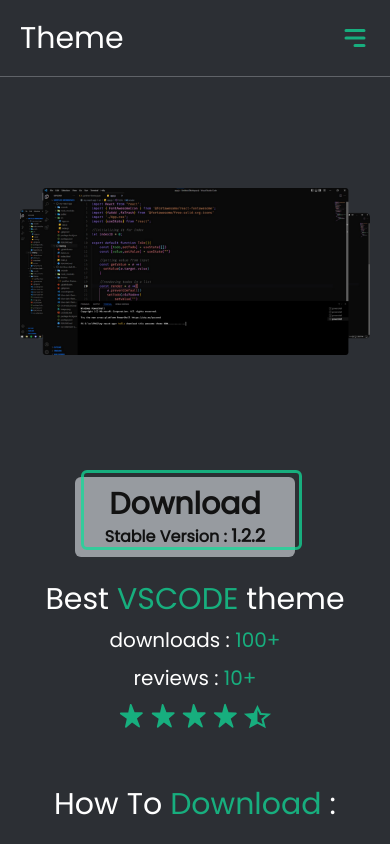
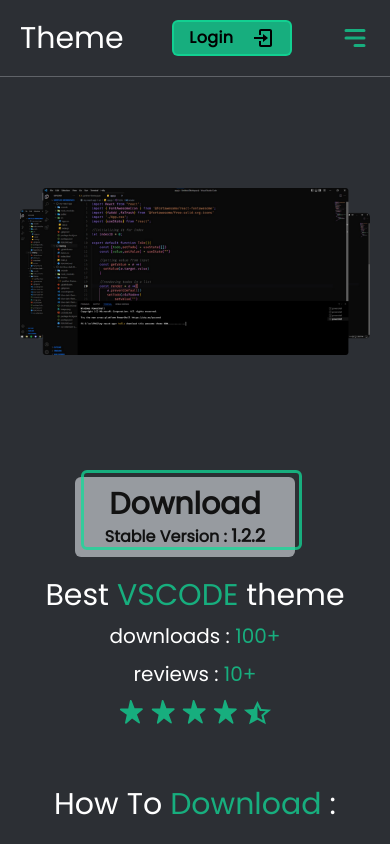
Before and after one commit to shrix1/VSCode-Theme-Webapp, a React (Create React App) app: page / in a window 390 px wide. Shown: the top 844 px of the page. Built offline with nearby package versions, Linux system fonts and the light colour scheme; no server answers; the database is empty.

Commit message:
added href

```diff
--- a/package.json
+++ b/package.json
@@ -14,6 +14,7 @@
     "react": "^18.1.0",
     "react-dom": "^18.1.0",
     "react-icons": "^4.3.1",
+    "react-router-dom": "^6.3.0",
     "react-spinners": "^0.12.0",
     "react-toastify": "^9.0.4",
     "web-vitals": "^2.1.4"
--- a/src/homepage/Home.jsx
+++ b/src/homepage/Home.jsx
@@ -13,7 +13,12 @@ export default function Home() {
         >
           {/*------------------- image ----------------------*/}
           <div className="w-[350px] md:w-[1000px] ">
-            <img src={image} alt="themephoto" title="theme" />
+            <a
+              href="https://github.com/shrix1/Black-panther-theme/blob/main/themes/panther-theme.json"
+              target="blank"
+            >
+              <img src={image} alt="themephoto" title="theme" />
+            </a>
           </div>
           {/* --------------------button-----------------------*/}
           <div className="md:-ml-[190px] -mt-[100px]">
@@ -90,7 +95,7 @@ export default function Home() {
               </h1>
 
               {/*-------------------- stars/rating -----------------*/}
-              <div title="rating 4+">
+              <div title="rating 4+" className="pb-2">
                 <svg
                   xmlns="http://www.w3.org/2000/svg"
                   width="153.128"
--- a/src/homepage/Nav.jsx
+++ b/src/homepage/Nav.jsx
@@ -61,6 +61,16 @@ export default function Nav() {
             Theme
           </h1>
 
+          <button
+            onClick={googleLoginIn}
+            className="p-1 bg-mainpp-200 rounded-md w-[120px]
+              border-mainpp-200 border-2 hover:bg-transparent  hover:border-mainpp-200
+              hover:text-white transition-colors duration-300 font-bold tracking-wide md:hidden"
+          >
+            {" "}
+            Login <BiLogIn className="inline ml-3 -mt-[2px] text-2xl" />
+          </button>
+
           {/* ------------button for dropdown --------------------*/}
           {add ? (
             <button
@@ -110,9 +120,8 @@ export default function Nav() {
                 Team
               </a>
             </li>
-          </ul>
+          </ul>{" "}
           {/* --------------------download btn---------------------------- */}
-
           {/* cs for login and out */}
           {!isauth ? (
             <div>
--- a/src/secondpage/Form.jsx
+++ b/src/secondpage/Form.jsx
@@ -21,7 +21,7 @@ const Form = () => {
 
   const submitDb = (ev) => {
     ev.preventDefault();
-    const keyValue = push(child(ref(db), "posts")).key;
+    const keyValue = push(child(ref(db), "posts")).key; //multiple keys
     const updateInDb = {};
     updateInDb["/" + keyValue] = data;
     setData({
--- a/src/secondpage/Review.jsx
+++ b/src/secondpage/Review.jsx
@@ -1,4 +1,4 @@
-import React, { useEffect, useState, useContext } from "react";
+import React, { useEffect, useState } from "react";
 import {
   addDoc,
   collection,
@@ -8,11 +8,8 @@ import {
 } from "firebase/firestore";
 import { dbReview, auth } from "./firebase";
 import { AiOutlineDelete } from "react-icons/ai";
-// import { ToastContainer, toast } from "react-toastify";
+
 import "react-toastify/dist/ReactToastify.css";
-import { AuthContext } from "../context";
-// import { signInWithPopup } from "firebase/auth";
-// import { provider } from "../secondpage/firebase";
 
 export default function Review() {
   const [datas, setDatas] = useState({
@@ -23,7 +20,7 @@ export default function Review() {
   // const [to, setTo] = useState(true);
   const [dbList, setdbList] = useState([]);
   const [check, setCheck] = useState(1);
-  const [isauth, setIsauth] = useContext(AuthContext);
+  // const [isauth, setIsauth] = useContext(AuthContext);
 
   //normal form grabbling
   const getData = (e) => {
```
Also changed, not shown: 1 other file (tests, documents, lock files or other folders).
